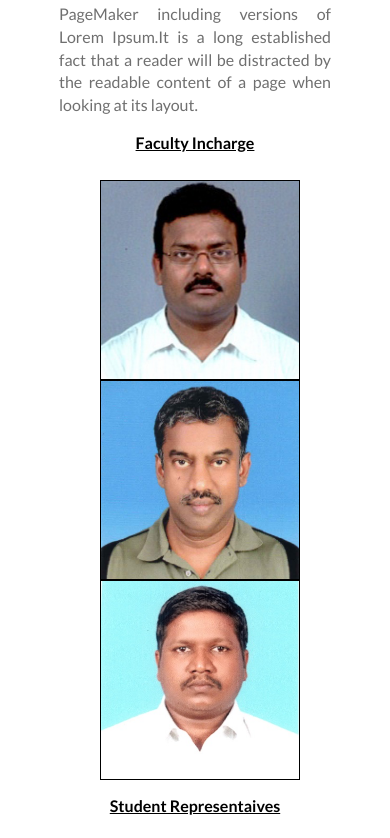
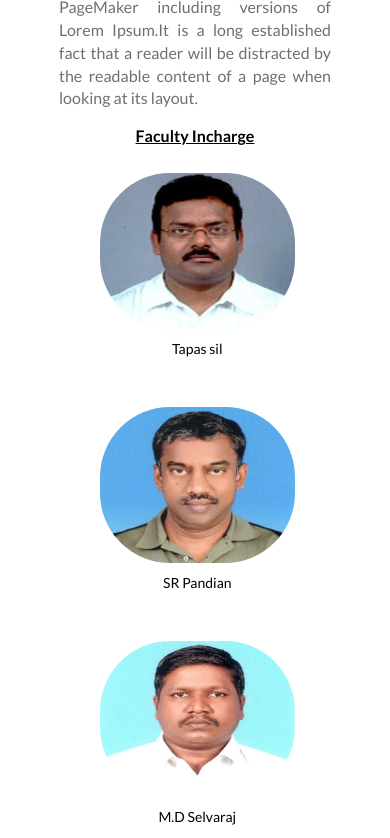
Before and after one commit to leelakrishna004/ieeewebsite.github.io, a plain HTML site: page About/about.html in a window 390 px wide. Shown: the part 1162-2000 px from the top of the page. Drawn offline with nearby package versions, Linux system fonts and the light colour scheme.

Commit message:
added more changes to about us page

```diff
--- a/About/about.css
+++ b/About/about.css
@@ -103,7 +103,7 @@ html {
 }
 #about_us_img {
 	width: 100%;
-	padding: 5px;
+
 }
 #t_container {
 
@@ -210,18 +210,47 @@ footer {
     margin-left: 22%;
 }
      #fac1,#fac2,#fac3 {
-        width: 200px;
-         height: 200px;
-         border: 1px solid black;
+        width: 15vw;
+         height: 15vw;
+         margin: 0px;
          padding: 0px;
          margin-right: 60px;
 
      }
 .imageclass{
     width: 100%;
-    height: 100%;
+    height: 85%;
+    border-radius: 70px;
+    margin-bottom: 5px;
 
 }
 .fac_names {
     color: black;
+    text-align: center;
+    font-family: 'Lato',sans-serif;
+    font-size: 1.25vw;
+
+
 }
+.imageclass:hover {
+    opacity: 0.8;
+}
+@media only screen and (max-width: 640px) {
+    #fac1,#fac2,#fac3 {
+        height: 60vw;
+    }
+
+.imageclass{
+    width: 50vw;
+    height: 40vw;
+    border-radius: 70px;
+    margin-bottom: 10px;
+
+}
+    .fac_names {
+    color: black;
+   font-family: 'Lato',sans-serif;
+    font-size: 14px;
+    width: 50vw;
+}
+                 }
--- a/About/about.html
+++ b/About/about.html
@@ -62,25 +62,31 @@
             <div class="row" id="team_container">
                <div class="col-md-4" id="fac1">
                 <img src="TAPASSIL.jpeg" class="imageclass" width="200" height="200" align="left">
+                <p class="fac_names">Tapas sil</p>
                </div>
 
                <div class="col-md-4" id="fac2">
                 <img src="SRP.jpeg" class="imageclass" width="200" height="200" align="left">
+                <p class="fac_names">SR Pandian </p>
                </div>
                <div class="col-md-4" id="fac3">
                 <img src="selvaraj.jpeg" class="imageclass" width="200" height="200" align="left">
+                <p class="fac_names">M.D Selvaraj</p>
                </div>
            </div>
            <p id="visiontag">Student Representaives</p>
            <div class="row" id="team_container">
                <div class="col-md-4" id="fac1">
                 <img src="profile123456789.png" class="imageclass" width="200" height="200" align="left">
+                <p class="fac_names">IEEE Chair</p>
                </div>
                <div class="col-md-4" id="fac2">
                  <img src="profile123456789.png" class="imageclass" width="200" height="200" align="left">
+                 <p class="fac_names">Vice Chair</p>
                </div>
                <div class="col-md-4" id="fac3">
                 <img src="profile123456789.png" class="imageclass" width="200" height="200" align="left">
+                <p class="fac_names">Correspondent</p>
                </div>
            </div>
            <br>
```
